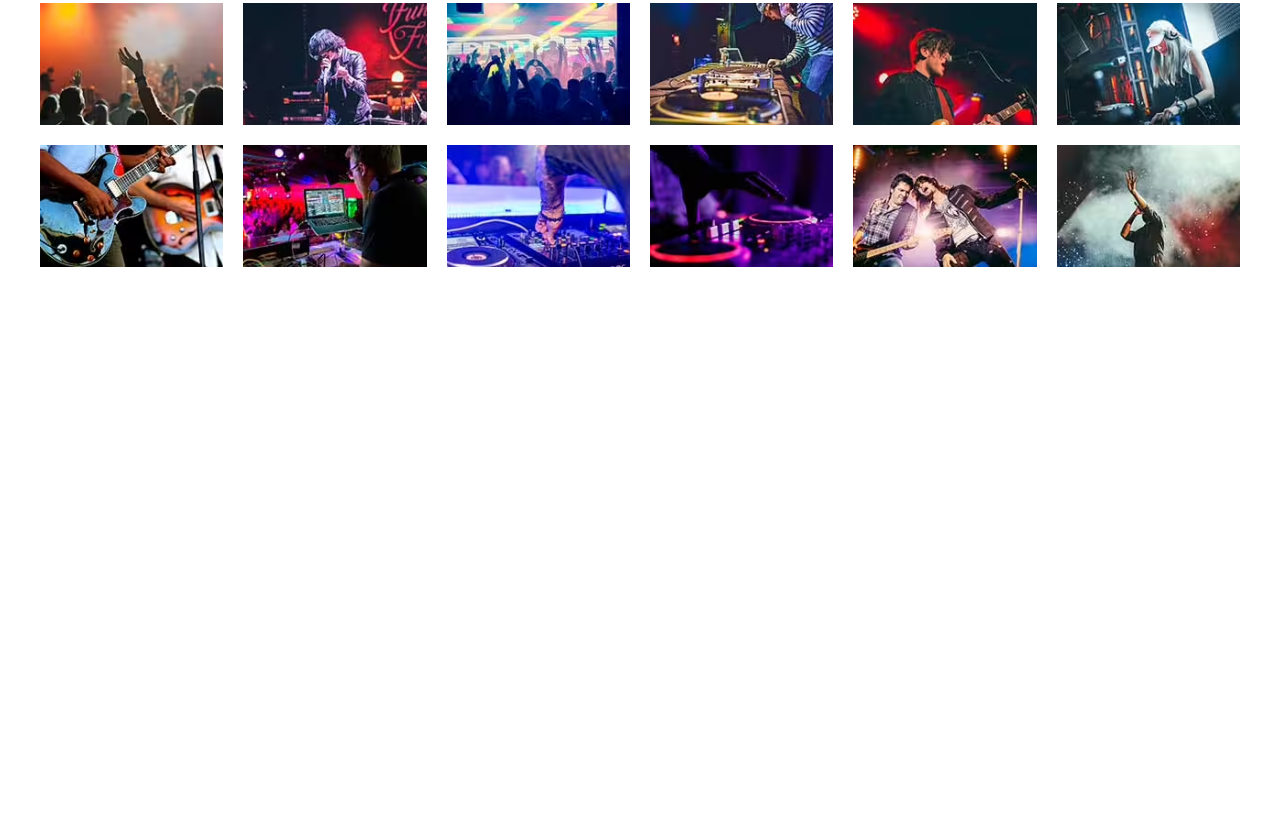
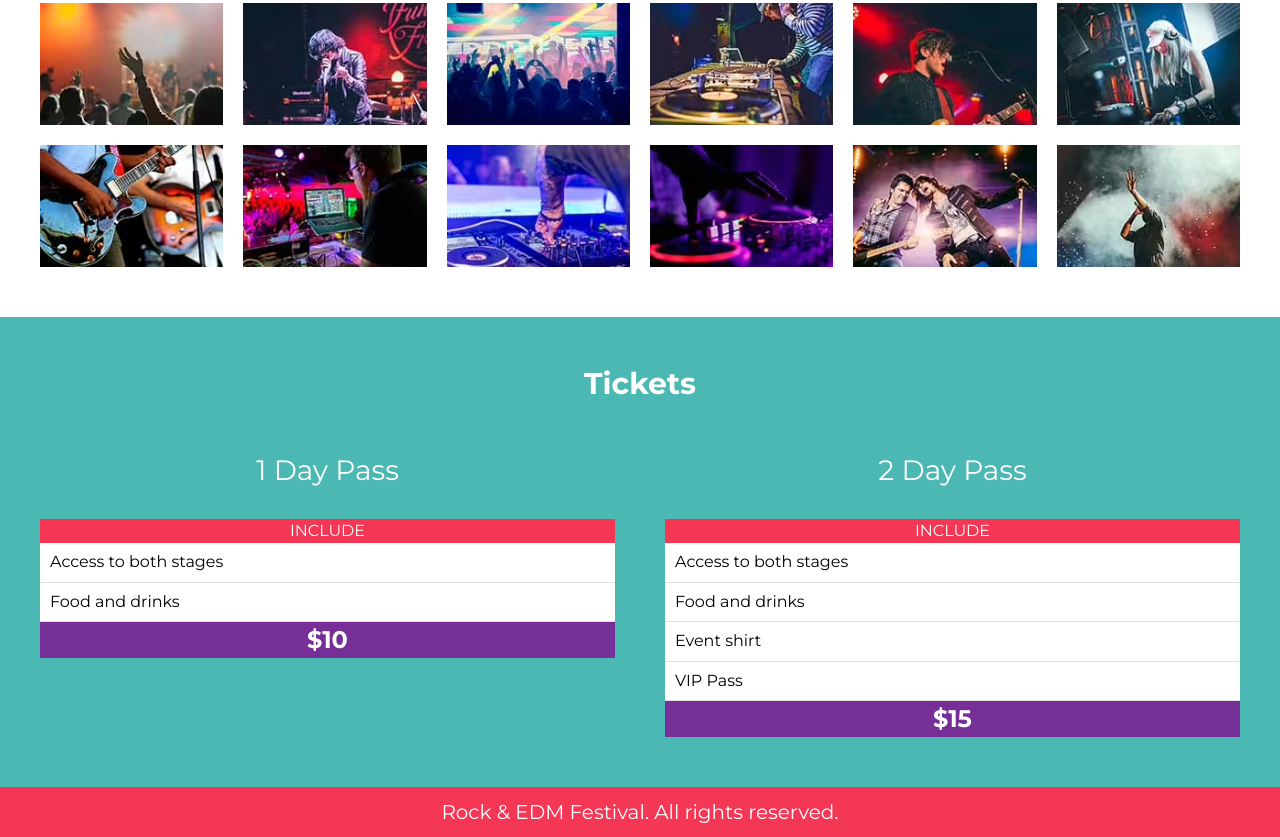
Before and after one commit to tonomr/Music-Festival, a website: page index.html in a window 1280 px wide. Shown: the part 3036-3873 px from the top of the page. Before the commit the page ends 3353 px from the top, so only its background shows below. Drawn offline with Linux system fonts and the light colour scheme; files that its build step writes are made by us from their sources.

Commit message:
tickets, footer and smooth scroll added

```diff
--- a/index.html
+++ b/index.html
@@ -18,9 +18,9 @@
       <div class="container content-header">
         <h1>Rock & EDM Festival</h1>
         <nav class="nav-main">
-          <a href="#">Line Up</a>
-          <a href="#">Gallery</a>
-          <a href="#">Tickets</a>
+          <a href="#lineup">Line Up</a>
+          <a href="#gallery">Gallery</a>
+          <a href="#tickets">Tickets</a>
         </nav>
       </div>
     </header>
@@ -65,7 +65,7 @@
       </div>
     </section>
 
-    <section class="lineup">
+    <section id="lineup" class="lineup">
       <h3>LineUp</h3>
       <p class="day">Friday 21</p>
       <div class="container stages-container">
@@ -125,11 +125,53 @@
       <!-- .stages-container -->
     </section>
 
-    <section class="container gallery">
+    <section id="gallery" class="container gallery">
       <h3>Gallery</h3>
       <ul class="gallery-images"></ul>
     </section>
 
+    <section id="tickets" class="tickets bg-green">
+      <h3>Tickets</h3>
+      <div class="container container-tickets">
+        <div class="basic pass">
+          <p class="pass-name">1 Day Pass</p>
+          <header class="pass-header">
+            <p>Include</p>
+          </header>
+          <div class="pass-body">
+            <ul>
+              <li>Access to both stages</li>
+              <li>Food and drinks</li>
+            </ul>
+          </div>
+          <footer class="pass-footer">
+            <p>$10</p>
+          </footer>
+        </div>
+        <div class="premium pass">
+          <p class="pass-name">2 Day Pass</p>
+          <header class="pass-header">
+            <p>Include</p>
+          </header>
+          <div class="pass-body">
+            <ul>
+              <li>Access to both stages</li>
+              <li>Food and drinks</li>
+              <li>Event shirt</li>
+              <li>VIP Pass</li>
+            </ul>
+          </div>
+          <footer class="pass-footer">
+            <p>$15</p>
+          </footer>
+        </div>
+      </div>
+    </section>
+
+    <footer class="site-footer">
+      <p>Rock & EDM Festival. All rights reserved.</p>
+    </footer>
+
     <script src="build/js/app.js"></script>
   </body>
 </html>
--- a/src/js/app.js
+++ b/src/js/app.js
@@ -4,6 +4,19 @@ document.addEventListener("DOMContentLoaded", function () {
 
 function startApp() {
   createGallery();
+  scrollNav();
+}
+
+function scrollNav() {
+  const links = document.querySelectorAll(".nav-main a");
+  links.forEach((link) => {
+    link.addEventListener("click", function (e) {
+      e.preventDefault();
+      const sectionScroll = e.target.attributes.href.value;
+      const section = document.querySelector(sectionScroll);
+      section.scrollIntoView({ behavior: "smooth" });
+    });
+  });
 }
 
 function createGallery() {
--- /dev/null
+++ b/src/scss/layout/_footer.scss
@@ -0,0 +1,11 @@
+@use 'base/vars' as v;
+
+.site-footer {
+    background-color: v.$pinkColor;
+    padding: 1rem;
+    p {
+        margin: 0;
+        text-align: center;
+        color: v.$whiteColor;
+    }
+}
--- a/src/scss/layout/_index.scss
+++ b/src/scss/layout/_index.scss
@@ -3,3 +3,5 @@
 @forward "festival";
 @forward "lineup";
 @forward "gallery";
+@forward "tickets";
+@forward "footer";
--- /dev/null
+++ b/src/scss/layout/_tickets.scss
@@ -0,0 +1,60 @@
+@use "base/vars" as v;
+@use "base/mixins" as m;
+
+.tickets {
+  padding: 5rem 0;
+  h3 {
+    text-align: center;
+    color: v.$whiteColor;
+    margin-bottom: 2rem;
+  }
+
+  .container-tickets {
+    @include m.tablet {
+      @include m.grid(2, 5rem);
+    }
+  }
+}
+
+.pass {
+  color: v.$blackColor;
+  &-name {
+    text-align: center;
+    font-size: 2.8rem;
+    color: v.$whiteColor;
+  }
+  &-header,
+  &-footer {
+    p {
+      text-align: center;
+      color: v.$whiteColor;
+      margin: 0;
+    }
+  }
+  &-header {
+    background-color: v.$pinkColor;
+    p {
+      text-transform: uppercase;
+      font-size: 1.6rem;
+    }
+  }
+  &-body {
+    background-color: v.$whiteColor;
+    ul {
+      @include m.reset-list;
+      li,
+      :nth-child(odd) {
+        background-color: v.$whiteColor;
+        padding: 1rem;
+        border-bottom: 1px solid #e1e1e1;
+      }
+    }
+  }
+  &-footer {
+    background-color: v.$purpleColor;
+    p {
+      font-size: 2.4rem;
+      font-weight: 700;
+    }
+  }
+}
```
Also changed, not shown: build/css/app.css, build/js/app.js.
